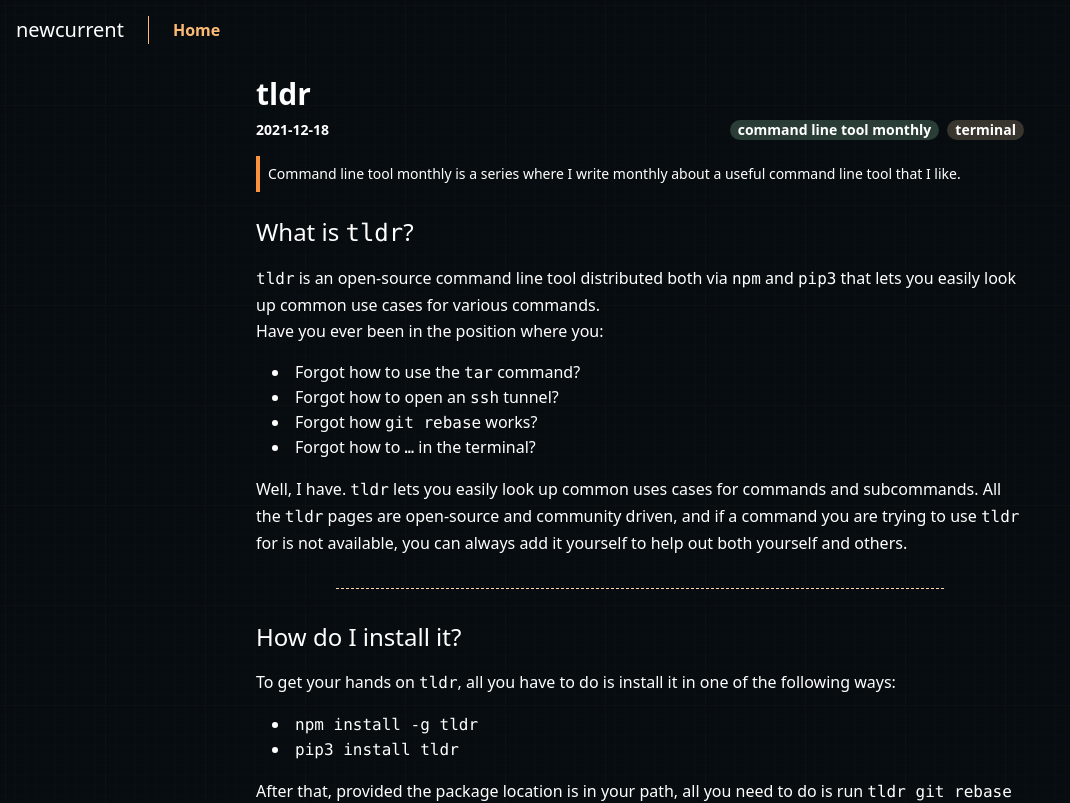
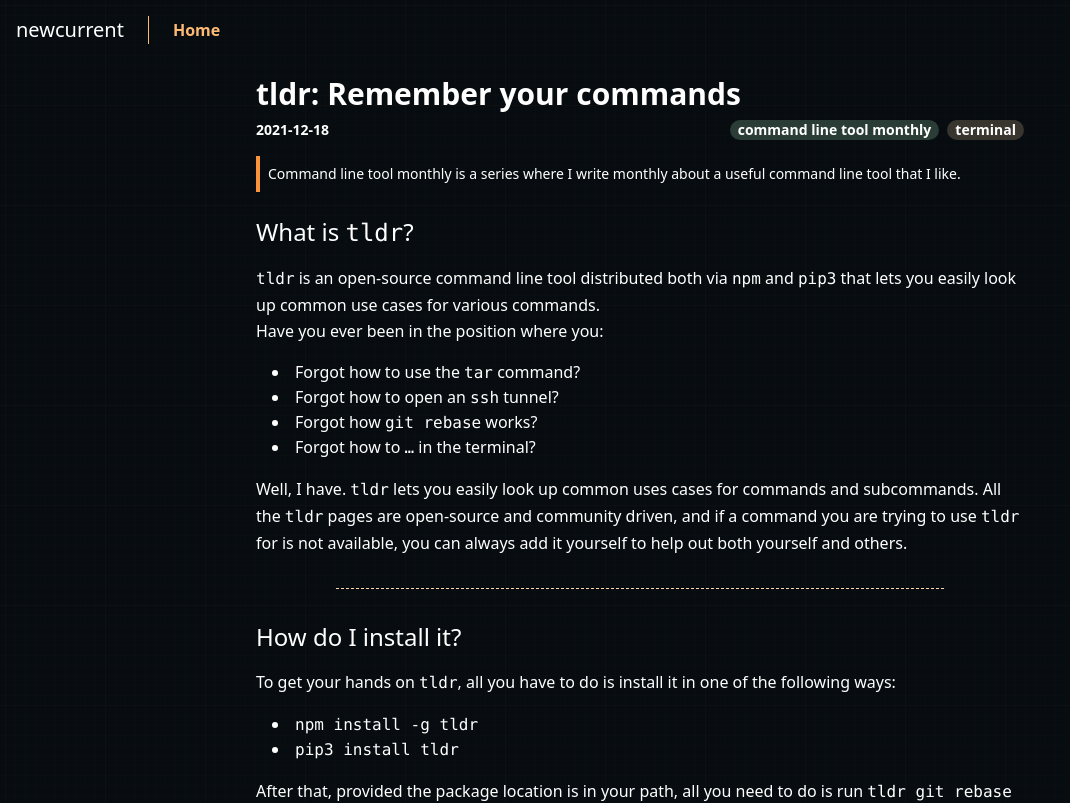
Before and after one commit to simon-nystrom/simon-nystrom.github.io, a Next.js app: page /posts/tldr in a window 1280 px wide. Shown: the top 803 px of the page, without its empty margins (0-1070 px from the left). Built offline with nearby package versions, Linux system fonts and the light colour scheme.

Commit message:
small fixes

```diff
--- a/package.json
+++ b/package.json
@@ -1,5 +1,5 @@
 {
-  "name": "new-web",
+  "name": "newcurrent",
   "private": true,
   "scripts": {
     "dev": "next dev",
@@ -20,7 +20,9 @@
     "sharp": "^0.29.3"
   },
   "devDependencies": {
+    "@mdx-js/node-loader": "^2.0.0-rc.2",
     "@tailwindcss/typography": "^0.5.0",
+    "@types/mdx": "^2.0.1",
     "@types/mdx-js__react": "^1.5.5",
     "@types/node": "17.0.0",
     "@types/react": "17.0.37",
--- a/src/pages/posts/tldr.mdx
+++ b/src/pages/posts/tldr.mdx
@@ -3,7 +3,7 @@ import PostInfo from "../../components/blog/PostInfo";
 import SeriesInfo from "../../components/blog/SeriesInfo";
 
 export const meta = {
-  title: "tldr",
+  title: "tldr: Remember your commands",
   author: "Simon Nyström",
   series: "command line tool monthly",
   date: "2021-12-18",
@@ -11,7 +11,7 @@ export const meta = {
   slug: "tldr",
 };
 
-# tldr
+# tldr: Remember your commands
 
 <PostInfo date={meta.date} series={meta.series} tags={meta.tags}></PostInfo>
 <SeriesInfo series={meta.series}></SeriesInfo>
@@ -42,7 +42,7 @@ After that, provided the package location is in your path, all you need to do is
 
 Here's an example of what that might look like:
 
-![alt](/images/tldr.png)
+![tldr_img](/images/tldr.png)
 
 ---
 
```
Also changed, not shown: 1 other file (tests, documents, lock files or other folders).
